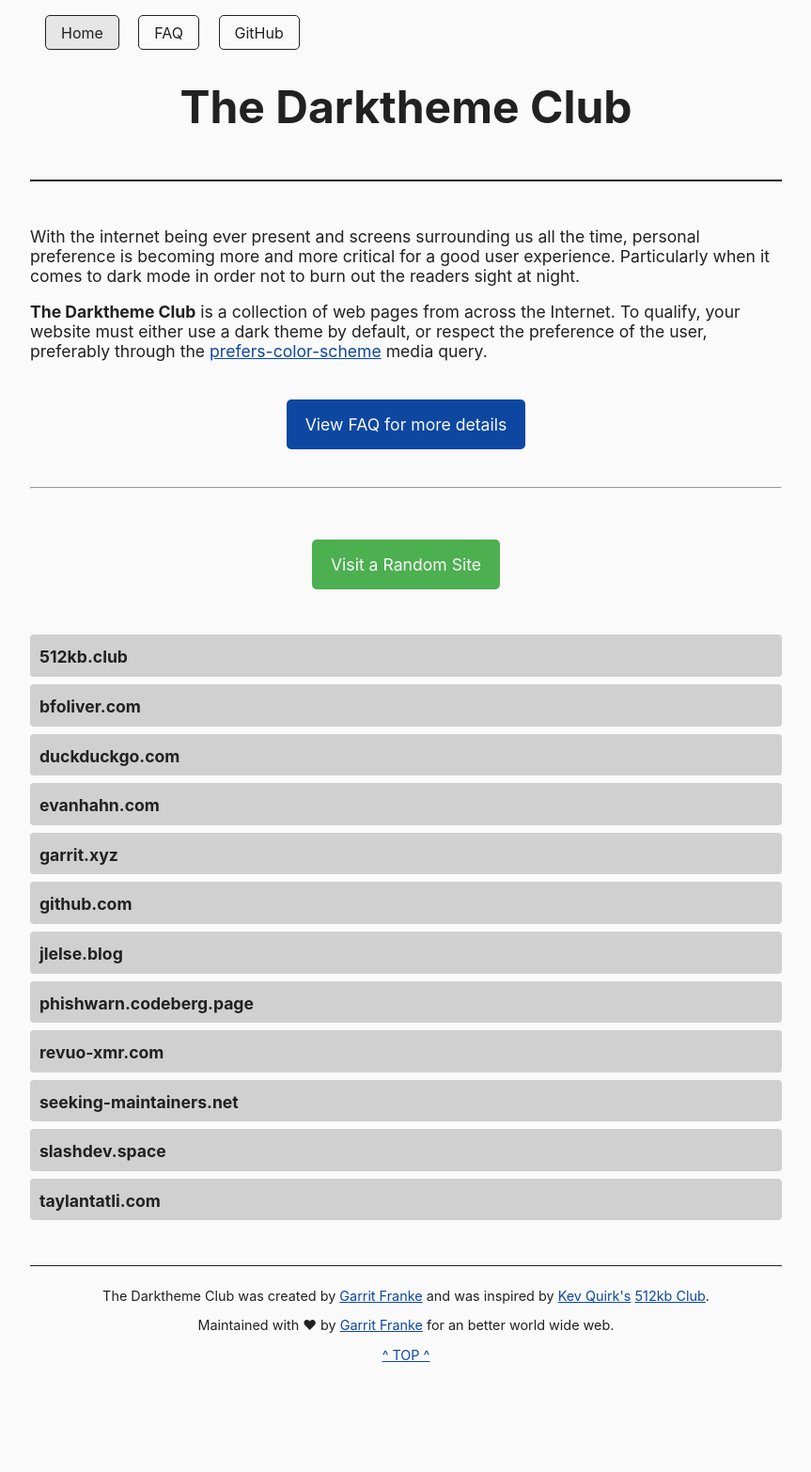
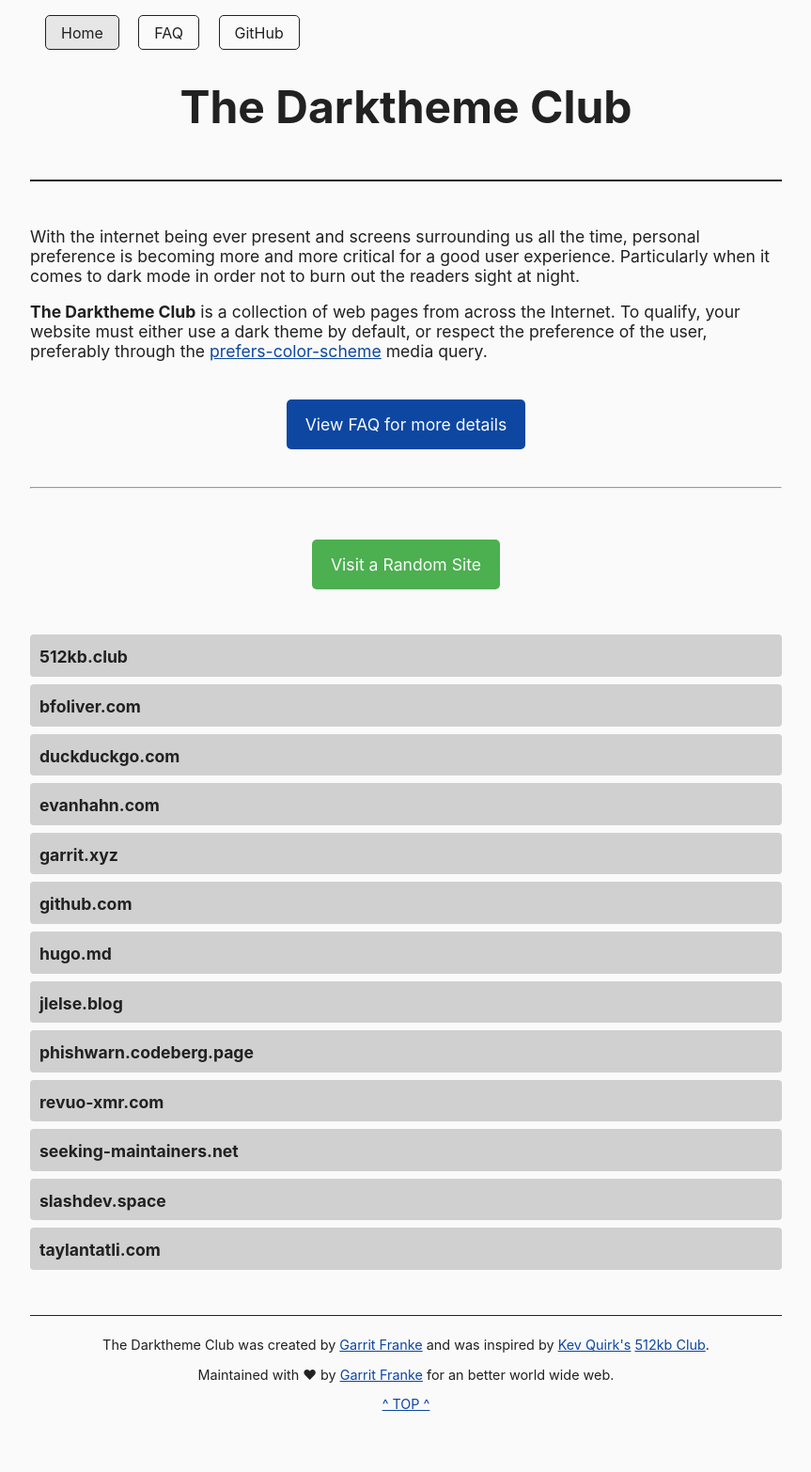
Before and after one commit to katherinek727/darktheme.club, a Jekyll site: the page built from index.md, in a window 1280 px wide. Shown: the whole page at 94% size, without its empty margins (208-1071 px from the left). Built offline with Jekyll 4.4.1, drawn with Linux system fonts in a browser that asks for light colours; before the commit the page ends 1514 px from its top, so only the background shows below that.

Commit message:
Adds hugo.md

```diff
--- a/_data/sites.yml
+++ b/_data/sites.yml
@@ -28,6 +28,11 @@
   method: mediaquery
   last_checked: 2022-07-16
 
+- domain: hugo.md
+  url: https://hugo.md/
+  method: mediaquery
+  last_checked: 2022-07-17
+
 - domain: jlelse.blog
   url: https://jlelse.blog/
   method: mediaquery
```
